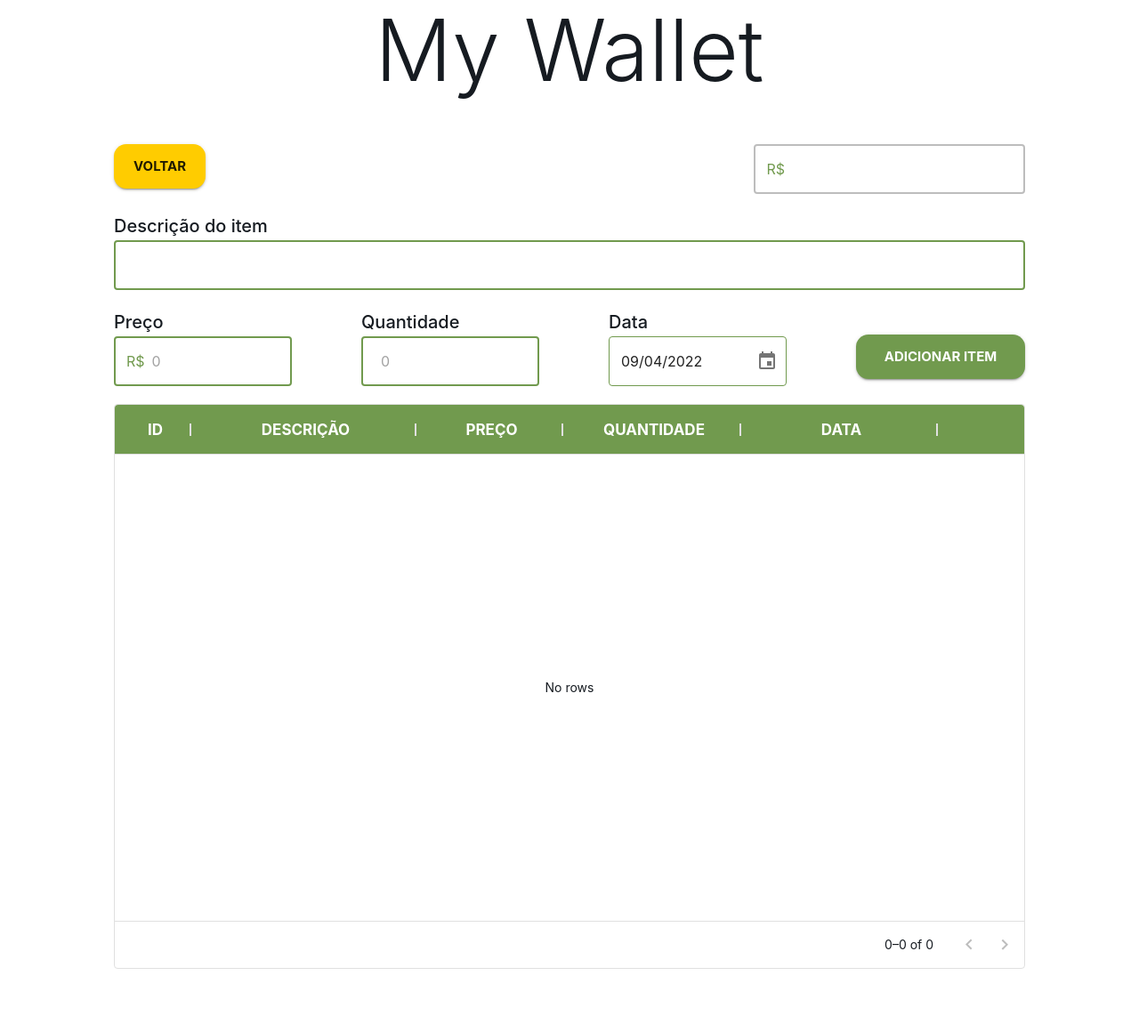
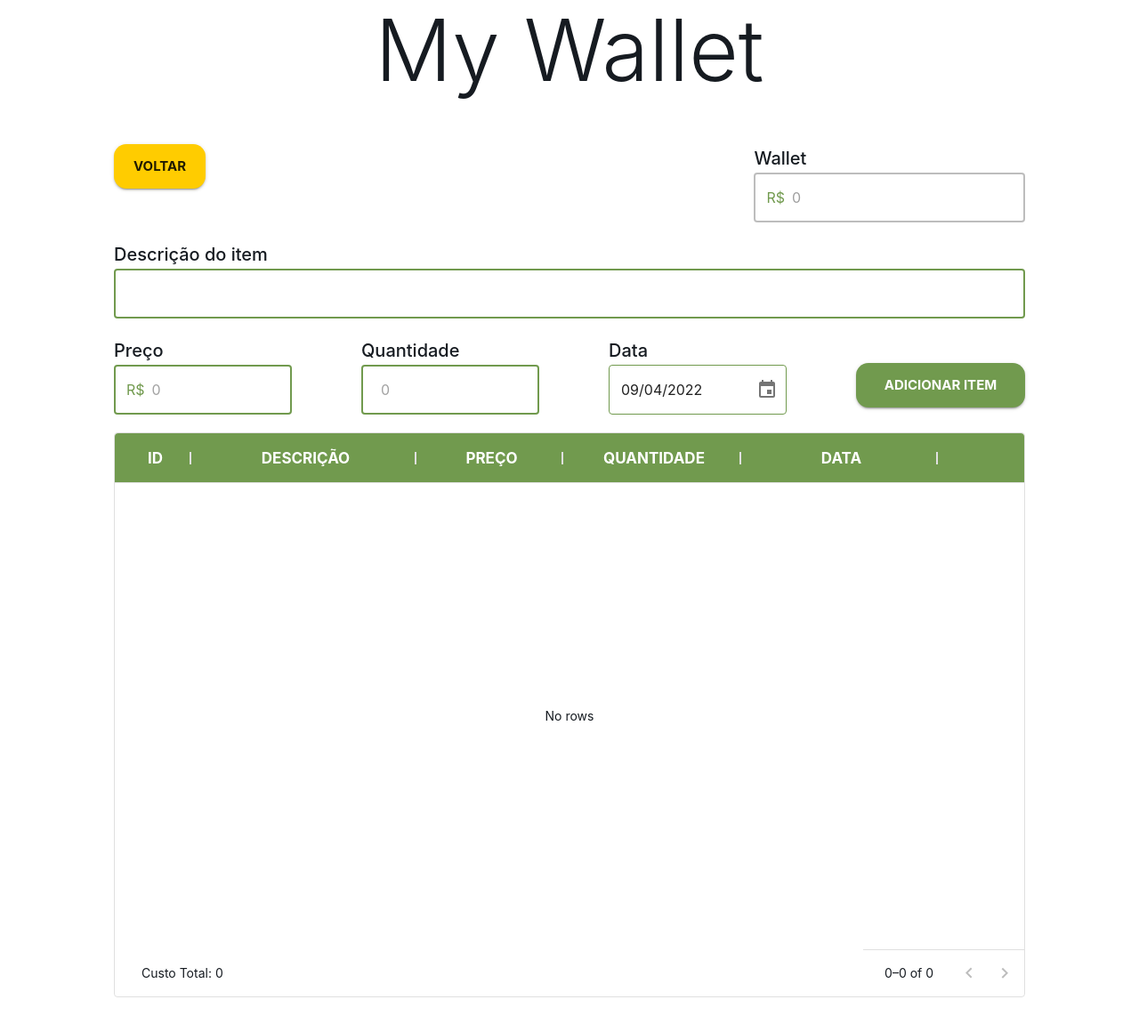
Before and after one commit to caions/my-wallet, a React (Create React App) app: page /expenses in a window 1280 px wide. Shown: the top 1160 px of the page at 89% size. Built offline with nearby package versions, Linux system fonts and the light colour scheme.

Commit message:
feat: total and persist data

```diff
--- a/src/pages/Expenses/index.tsx
+++ b/src/pages/Expenses/index.tsx
@@ -4,7 +4,7 @@ import {
   TextField,
   Typography,
 } from "@mui/material";
-import { DataGrid, GridCellParams, gridClasses, GridColDef } from '@mui/x-data-grid';
+import { DataGrid, GridCellParams, gridClasses, GridColDef, GridFooter } from '@mui/x-data-grid';
 import React, { useEffect, useState } from "react";
 import { DesktopDatePicker } from "@mui/x-date-pickers/DesktopDatePicker";
 import Button from "../../components/Button";
@@ -161,10 +161,12 @@ const Expenses: React.FC = () => {
   const [preco, setPreco] = useState("");
   const [quantidade, setQuantidade] = useState("");
   const [date, setDate] = useState<Date | null>(new Date());
-  const [rows, setRows] = useState<IRows[]>([]);
+  const [rows, setRows] = useState<IRows[]>(JSON.parse(localStorage.getItem("rows") || "[]"));
   const [errors, setErrors] = useState<IErrors>({});
   const [validate, setValidate] = useState<boolean>(false);
   const [editable, setEditable] = useState<boolean>(false);
+  const [total, setTotal] = useState<number>(0)
+  const [saldo, setSaldo] = useState<number | null>(Number(localStorage.getItem('wallet')))
 
   const navigate = useNavigate();
 
@@ -210,7 +212,6 @@ const Expenses: React.FC = () => {
       });
   }
 
-
   const handleSubmit = () => {
 
     validateFields()
@@ -221,9 +222,9 @@ const Expenses: React.FC = () => {
       setRows([
         ...rows,
         {
-          id: rows.length + 1,
+          id: rows.length === 0 ? 1 : rows[rows.length - 1].id + 1,
           descricao,
-          preco: "R$ " + preco,
+          preco: "R$ " + Number(preco) * Number(quantidade),
           quantidade,
           date: format(new Date(date ?? ""), "dd/MM/yyyy"),
           acao: "Excluir",
@@ -244,7 +245,7 @@ const Expenses: React.FC = () => {
       }
     }
 
-    if (field !== 'acao') {
+    if (field !== 'acao' && field !== 'id') {
       if (confirm('Deseja realmente editar esse item?')) {
         setEditable(true)
       }
@@ -256,6 +257,38 @@ const Expenses: React.FC = () => {
     setRows(rows)
   }, [])
 
+  useEffect(() => {
+    const precos = []
+    let resultadoSoma = 0
+
+    for (const i of rows) {
+      const preco = i.preco?.split(" ")[1]
+      precos.push(Number(preco))
+
+      // eslint-disable-next-line @typescript-eslint/no-explicit-any
+      const sumPrecos = (acc: any, cur: any) => { return acc + cur };
+
+      resultadoSoma = precos.reduce(sumPrecos)
+    }
+
+    setTotal(resultadoSoma)
+
+    setSaldo(Number(localStorage.getItem("wallet")) - resultadoSoma)
+    localStorage.setItem("rows", JSON.stringify(rows));
+
+  }, [rows])
+
+  // eslint-disable-next-line @typescript-eslint/no-explicit-any
+  const CustomFooterComponent = () => {
+
+    return (
+      <Box sx={{ display: 'flex', justifyContent: 'space-between', alignItems: 'center', paddingLeft: '30px' }}>
+        Custo Total: {total}
+        <GridFooter />
+      </Box>
+    )
+  }
+
   return (
     <MainLayout>
       <Box sx={container}>
@@ -265,7 +298,9 @@ const Expenses: React.FC = () => {
             <Button color='warning' onClick={() => navigate("/")}>
               Voltar
             </Button>
-            <InputText innerStartAdornment='R$' disabled />
+            <InputText
+              topLabel='Wallet'
+              innerStartAdornment='R$' value={saldo} disabled />
           </Box>
           <form method='post' onSubmit={e => e.preventDefault()}>
             <InputText
@@ -277,7 +312,6 @@ const Expenses: React.FC = () => {
               onChange={e => setDescricao(e.target.value)}
               helperText={errors.descricao}
             />
-            {/*  <span>{errors[0]}</span> */}
             <Box sx={sectionInputsRow}>
               <InputText
                 error={!!errors.preco}
@@ -363,6 +397,7 @@ const Expenses: React.FC = () => {
                 return params.indexRelativeToCurrentPage % 2 === 0 ? 'even' : 'odd'
               }
               }
+              components={{ Footer: CustomFooterComponent }}
             />
           </div>
         </Box>
--- a/src/pages/Home/index.tsx
+++ b/src/pages/Home/index.tsx
@@ -1,5 +1,5 @@
+import React, { useState } from "react";
 import { Box, Typography } from "@mui/material";
-import React from "react";
 import { useNavigate } from "react-router-dom";
 import Button from "../../components/Button";
 import { InputText } from "../../components/InputText";
@@ -23,6 +23,11 @@ const boxStyle = {
 };
 
 export const Home: React.FC = () => {
+
+  const [salary, setSalary] = useState<string | null>(localStorage.getItem("wallet"))
+
+  localStorage.setItem("wallet", String(salary))
+
   const navigate = useNavigate();
 
   return (
@@ -30,7 +35,7 @@ export const Home: React.FC = () => {
       <Title />
       <Typography variant='h3'>Bem vindo!</Typography>
       <Typography variant='h6'>Adicione o saldo da carteira</Typography>
-      <InputText innerStartAdornment='R$' type='number' />
+      <InputText innerStartAdornment='R$' type='text' onChange={(e) => setSalary(e.target.value)} value={salary} />
       <Button onClick={() => navigate("/expenses")}>Entrar</Button>
     </Box>
   );
```
